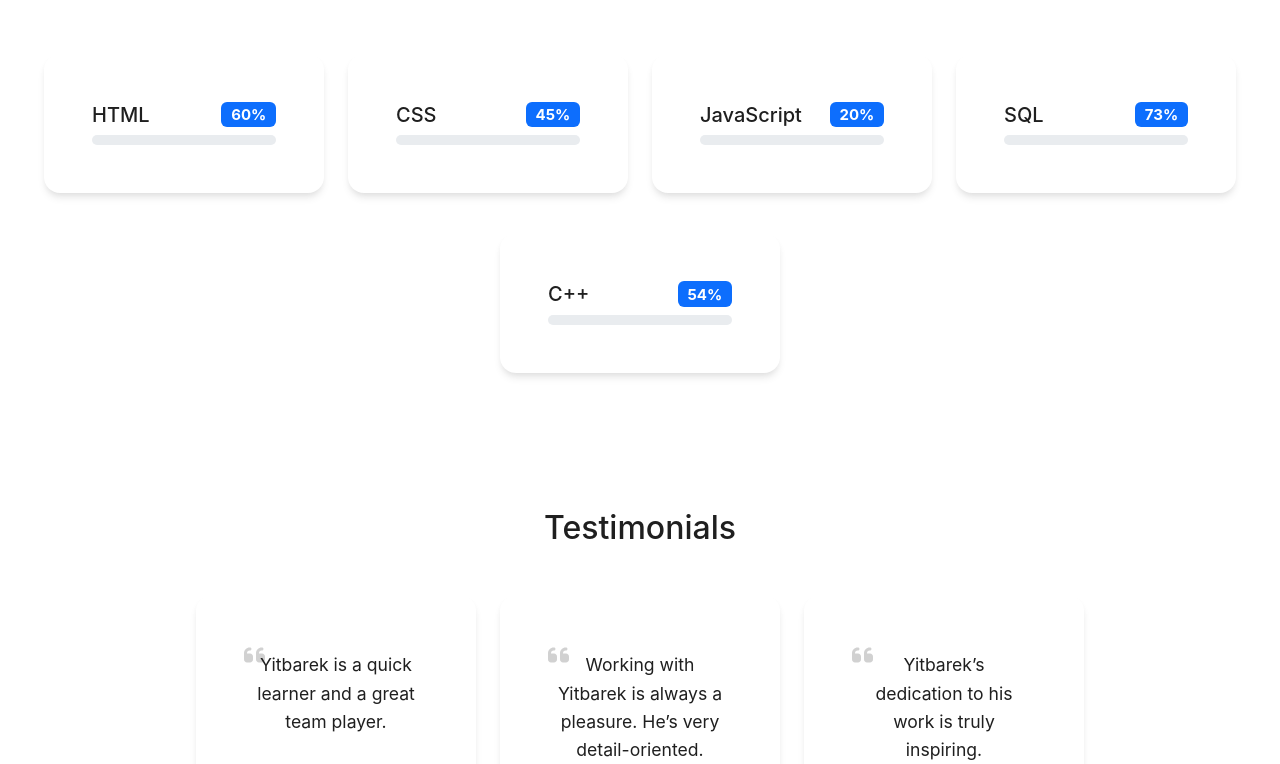
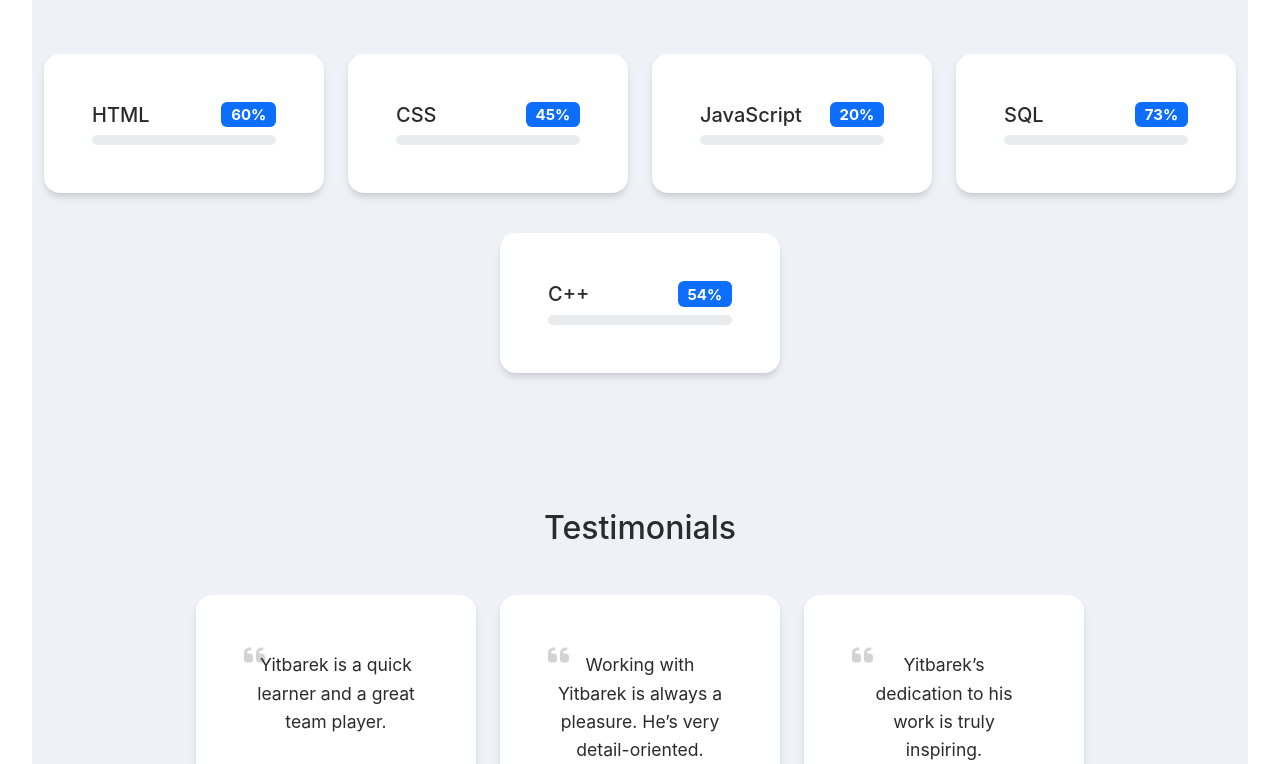
Before and after one commit to Yitbarek17/Portfolio, a React (Vite) app: page / in a window 1280 px wide. Shown: the part 784-1548 px from the top of the page. Built offline with nearby package versions, Linux system fonts and the light colour scheme.

Commit message:
UnUpdate index.css

```diff
--- a/src/index.css
+++ b/src/index.css
@@ -1,17 +1,17 @@
 :root {
-  --forest-green: #2c6e49;
-  --terracotta: #d16d6d;
-  --peach: #fbbf24;
-  --light-beige: #f4f1e1;
-  --charcoal: #333333;
-  --light-card: #ffffff;
-  --dark-card: #3d3d3d;
-  --light-text: #1f1f1f;
-  --dark-text: #e5e5e5;
-  --card-shadow: 0 6px 8px -2px rgba(0, 0, 0, 0.1),
-    0 3px 6px -2px rgba(0, 0, 0, 0.05);
-  --card-hover-shadow: 0 8px 12px -4px rgba(0, 0, 0, 0.12),
-    0 5px 8px -3px rgba(0, 0, 0, 0.04);
+   --navy-blue: #1e2a47; /* Slightly darker navy with a more muted tone */
+  --light-blue: #3b82f6; /* Brighter light blue for a fresh pop */
+  --accent-blue: #60a5fa; /* A softer yet still vibrant accent */
+  --light-bg: #eef2f7; /* Subtle off-white background for a soft feel */
+  --dark-bg: #2d3748; /* Still rich but with more contrast */
+  --light-card: #ffffff; /* Crisp white for light mode cards */
+  --dark-card: #4a5568; /* Slightly deeper dark card for more contrast */
+  --light-text: #2b2b2b; /* Darker text to stand out on light backgrounds */
+  --dark-text: #f7fafc; /* Very light text for dark mode */
+  --card-shadow: 0 6px 8px -2px rgba(0, 0, 0, 0.12),
+    0 3px 6px -2px rgba(0, 0, 0, 0.08); /* Softer, more natural card shadow */
+  --card-hover-shadow: 0 8px 12px -4px rgba(0, 0, 0, 0.15),
+    0 5px 8px -3px rgba(0, 0, 0, 0.06); /* Subtle yet noticeable hover effect */
 }
 
 body {
```
